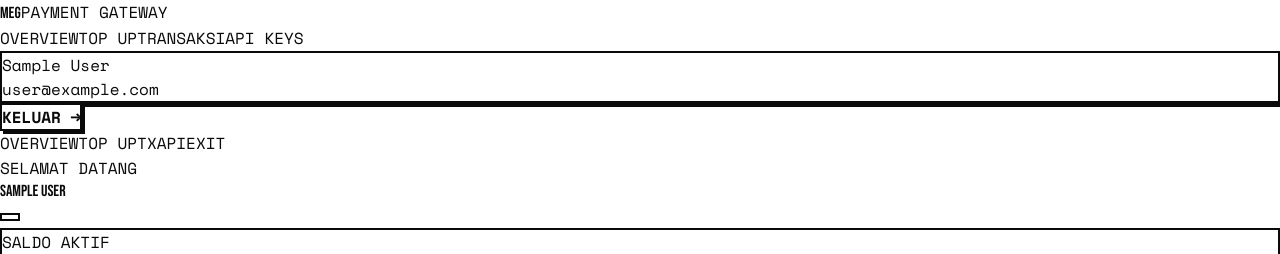
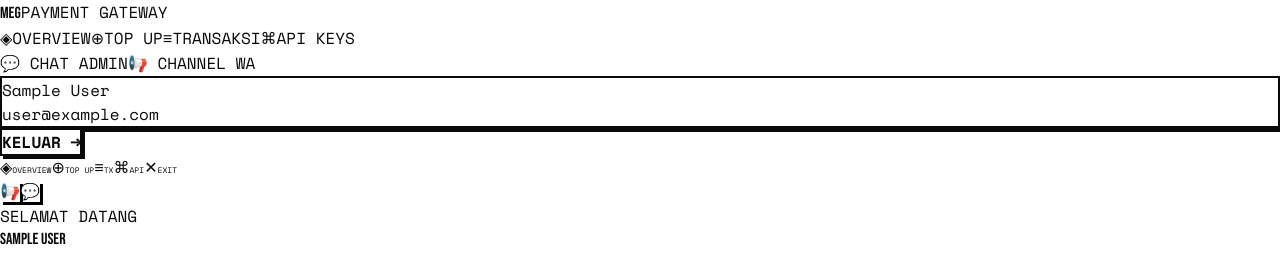
Before and after one commit to nuxmeg-max/Meg-Payment-Gateway, a Next.js app: page /dashboard in a window 1280 px wide. Shown: the top 254 px of the page. Built offline with nearby package versions, Linux system fonts and the light colour scheme; no server answers; sample sign-in values are in the browser's storage.

Commit message:
Enhance DashboardLayout with icons and WA buttons

```diff
--- a/components/layout/DashboardLayout.js
+++ b/components/layout/DashboardLayout.js
@@ -1,20 +1,23 @@
 import { signOut, useSession } from 'next-auth/react'
 import Link from 'next/link'
 import { useRouter } from 'next/router'
+
+const WA_NUMBER = '6285188724658'
+const WA_CHANNEL = 'https://whatsapp.com/channel/0029VbCD4Uf9xVJbc463p91R'
 
 export default function DashboardLayout({ children }) {
   const { data: session } = useSession()
   const router = useRouter()
 
   const navItems = [
-    { href: '/dashboard', label: 'OVERVIEW' },
-    { href: '/dashboard/topup', label: 'TOP UP' },
-    { href: '/dashboard/transactions', label: 'TRANSAKSI' },
-    { href: '/dashboard/apikeys', label: 'API KEYS' },
+    { href: '/dashboard', label: 'OVERVIEW', icon: '◈' },
+    { href: '/dashboard/topup', label: 'TOP UP', icon: '⊕' },
+    { href: '/dashboard/transactions', label: 'TX', icon: '≡' },
+    { href: '/dashboard/apikeys', label: 'API', icon: '⌘' },
   ]
 
   if (session?.user?.role === 'admin') {
-    navItems.push({ href: '/admin', label: 'ADMIN' })
+    navItems.push({ href: '/admin', label: 'ADMIN', icon: '◉' })
   }
 
   return (
@@ -30,15 +33,24 @@ export default function DashboardLayout({ children }) {
             const active = router.pathname === item.href
             return (
               <Link key={item.href} href={item.href}
-                className={`flex items-center px-4 py-3 font-mono text-xs font-bold border-2 transition-all
+                className={`flex items-center gap-3 px-4 py-3 font-mono text-xs font-bold border-2 transition-all
                   ${active ? 'bg-black text-white border-black' : 'border-transparent hover:border-black hover:bg-gray-50'}`}>
-                {item.label}
+                <span className="text-base">{item.icon}</span>
+                {item.label === 'TX' ? 'TRANSAKSI' : item.label === 'API' ? 'API KEYS' : item.label}
               </Link>
             )
           })}
         </nav>
-        <div className="p-4 border-t-2 border-black">
-          <div className="neo-card p-3 mb-3">
+        <div className="p-4 border-t-2 border-black space-y-2">
+          <a href={`https://wa.me/${WA_NUMBER}?text=Halo Admin, saya butuh bantuan`} target="_blank" rel="noreferrer"
+            className="flex items-center gap-2 px-4 py-2 font-mono text-xs font-bold border-2 border-green-500 text-green-600 hover:bg-green-50 transition-all">
+            💬 CHAT ADMIN
+          </a>
+          <a href={WA_CHANNEL} target="_blank" rel="noreferrer"
+            className="flex items-center gap-2 px-4 py-2 font-mono text-xs font-bold border-2 border-green-500 text-green-600 hover:bg-green-50 transition-all">
+            📢 CHANNEL WA
+          </a>
+          <div className="neo-card p-3">
             <p className="font-mono text-xs font-bold truncate">{session?.user?.name}</p>
             <p className="font-mono text-xs text-black/50 truncate">{session?.user?.email}</p>
           </div>
@@ -49,26 +61,49 @@ export default function DashboardLayout({ children }) {
         </div>
       </aside>
 
-      {/* Mobile navbar - bawah layar */}
-      <div className="md:hidden fixed bottom-0 left-0 right-0 z-50 bg-white border-t-2 border-black flex">
-        {navItems.map(item => (
-          <Link key={item.href} href={item.href}
-            className={`flex-1 text-center py-3 font-mono text-xs font-bold border-r-2 border-black last:border-r-0 transition-all
-              ${router.pathname === item.href ? 'bg-black text-white' : 'text-black'}`}>
-            {item.label === 'TRANSAKSI' ? 'TX' : item.label === 'API KEYS' ? 'API' : item.label}
-          </Link>
-        ))}
-        <button onClick={() => signOut({ callbackUrl: '/auth/login' })}
-          className="px-3 py-3 font-mono text-xs font-bold border-black bg-white">
-          EXIT
-        </button>
+      {/* Mobile navbar bawah */}
+      <div className="md:hidden fixed bottom-0 left-0 right-0 z-50 bg-white border-t-2 border-black">
+        <div className="flex">
+          {navItems.map(item => {
+            const active = router.pathname === item.href
+            return (
+              <Link key={item.href} href={item.href}
+                className={`flex-1 flex flex-col items-center py-2 gap-0.5 border-r-2 border-black last:border-r-0 transition-all
+                  ${active ? 'bg-black text-white' : 'text-black hover:bg-gray-50'}`}>
+                <span className="text-base leading-none">{item.icon}</span>
+                <span className="font-mono font-bold leading-none" style={{ fontSize: '8px' }}>{item.label}</span>
+              </Link>
+            )
+          })}
+          <button onClick={() => signOut({ callbackUrl: '/auth/login' })}
+            className="flex flex-col items-center justify-center py-2 px-3 gap-0.5 text-black hover:bg-gray-50">
+            <span className="text-base leading-none">✕</span>
+            <span className="font-mono font-bold leading-none" style={{ fontSize: '8px' }}>EXIT</span>
+          </button>
+        </div>
+      </div>
+
+      {/* Floating WA buttons mobile */}
+      <div className="md:hidden fixed right-4 bottom-20 z-40 flex flex-col gap-2">
+        <a href={WA_CHANNEL} target="_blank" rel="noreferrer"
+          title="Channel WhatsApp"
+          className="w-12 h-12 bg-green-500 border-2 border-black flex items-center justify-center text-xl"
+          style={{ boxShadow: '3px 3px 0 #000' }}>
+          📢
+        </a>
+        <a href={`https://wa.me/${WA_NUMBER}?text=Halo Admin, saya butuh bantuan`} target="_blank" rel="noreferrer"
+          title="Chat Admin"
+          className="w-12 h-12 bg-green-500 border-2 border-black flex items-center justify-center text-xl"
+          style={{ boxShadow: '3px 3px 0 #000' }}>
+          💬
+        </a>
       </div>
 
       <main className="flex-1 md:overflow-auto">
-        <div className="md:hidden h-4" />
+        <div className="md:hidden h-2" />
         {children}
-        <div className="md:hidden h-16" />
+        <div className="md:hidden h-20" />
       </main>
     </div>
   )
-                           }
+}
```
